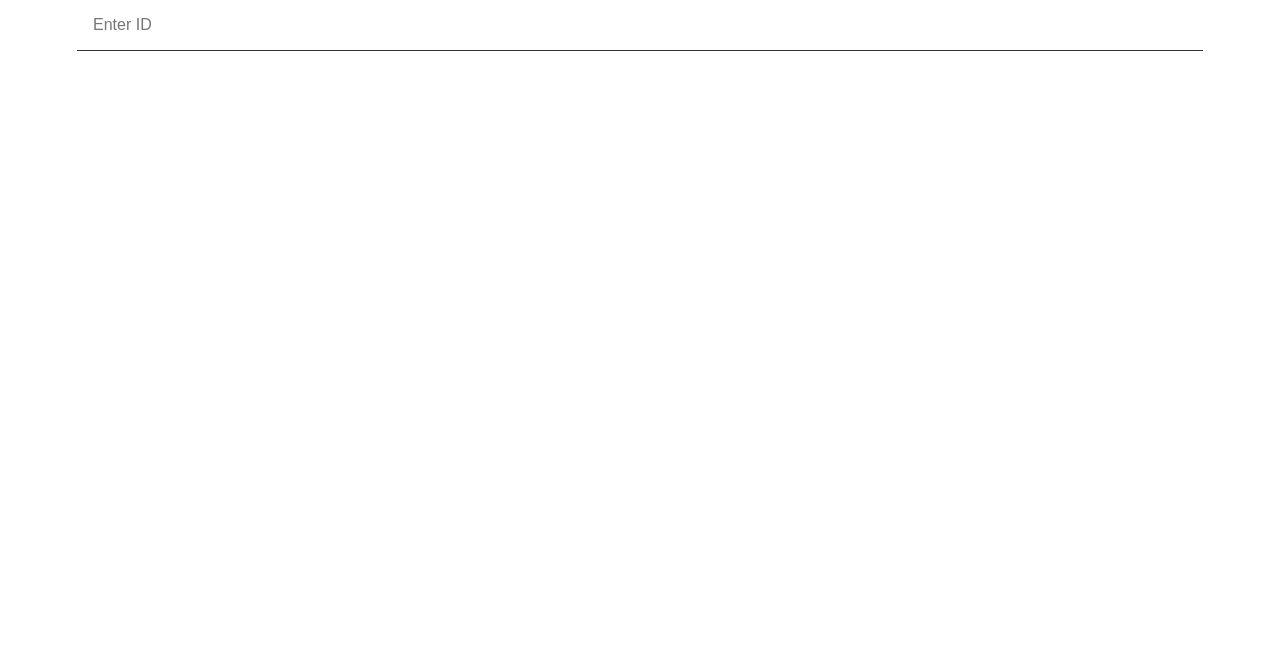
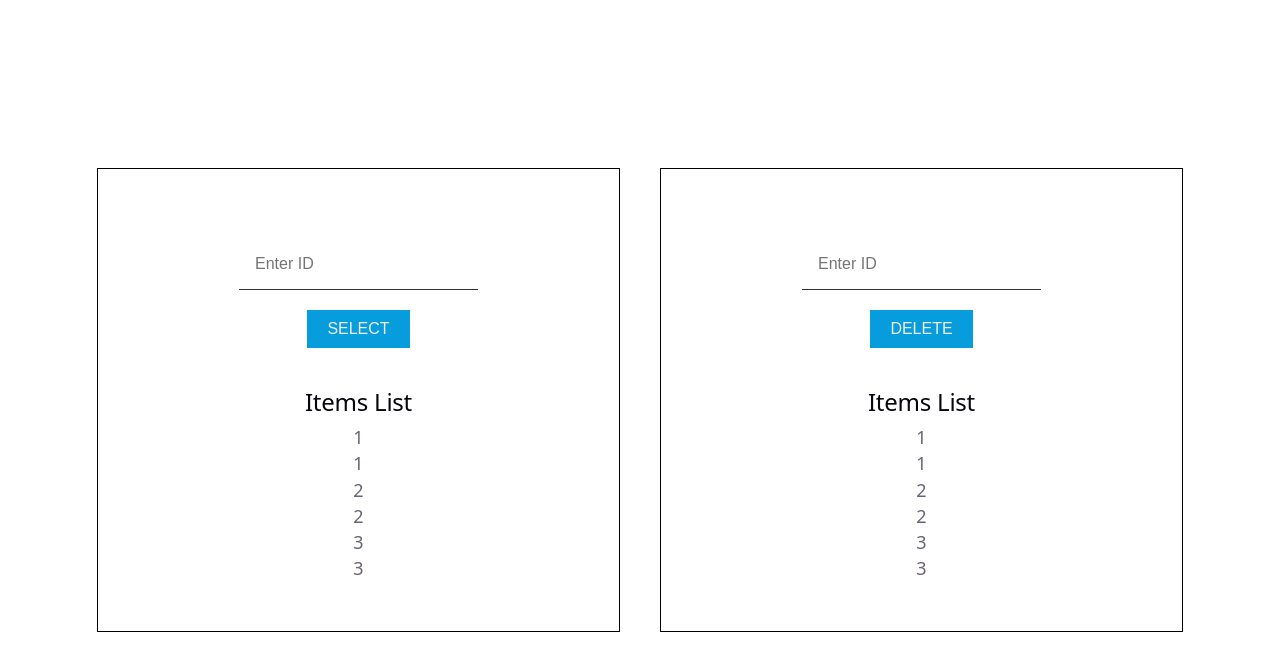
Before and after one commit to Empty-Developer/Item-List-Express-React, a React (Vite) app in the folder client/: page / in a window 1280 px wide. Shown: the top 670 px of the page. Built offline with nearby package versions, Linux system fonts and the light colour scheme.

Commit message:
Feat(shared): added layout box for items list

```diff
--- a/client/src/App.css
+++ b/client/src/App.css
@@ -0,0 +1,16 @@
+* {
+  padding: 0;
+  margin: 0;
+  box-sizing: border-box;
+}
+
+.container {
+  display: flex;
+  height: 100vh;
+  align-items: center;
+  justify-content: center;
+}
+
+.panel-component {
+  margin: 20px;
+}
--- a/client/src/App.tsx
+++ b/client/src/App.tsx
@@ -1,12 +1,38 @@
 import './App.css'
 import { Input } from './components/ui/input/Input'
+import { Button } from './components/ui/button/Button'
+import Box from './components/shared/box/Box'
+import ListItems from './components/shared/listItems/ListItems'
 
 function App() {
 
   return (
-    <>
-      <Input />
-    </>
+    <div className='container'>
+      {/* left box all items */}
+      <Box>
+        {/* panel */}
+        <div className='panel-component'>
+          <Input />
+          <Button title='SELECT'/>
+        </div>
+        <div>
+          {/* list items */}
+          <ListItems />
+        </div>
+      </Box>
+      {/* right box select items */}
+      <Box>
+        {/* panel */}
+        <div className='panel-component'>
+          <Input />
+          <Button title='DELETE'/>
+        </div>
+        <div>
+          {/* list items */}
+          <ListItems />
+        </div>
+      </Box>
+    </div>
   )
 }
 
--- a/client/src/components/shared/box/Box.css
+++ b/client/src/components/shared/box/Box.css
@@ -0,0 +1,6 @@
+.box-container {
+  padding: 50px;
+  background-color: #ffffff;
+  border: solid 1px #000000;
+  margin: 20px;
+}
--- a/client/src/components/shared/box/Box.tsx
+++ b/client/src/components/shared/box/Box.tsx
@@ -0,0 +1,16 @@
+import React from "react";
+import { Button } from "../../ui/button/Button";
+import { Input } from "../../ui/input/Input";
+import "./Box.css";
+
+interface BoxProps {
+  children?: React.ReactNode;
+}
+
+export default function Box({ children }: BoxProps) {
+  return (
+    <div className="box-container">
+      {children}
+    </div>
+  );
+}
--- a/client/src/components/shared/listItems/ListItems.tsx
+++ b/client/src/components/shared/listItems/ListItems.tsx
@@ -0,0 +1,26 @@
+import React from 'react'
+import './ListItems.css'
+
+export default function ListItems() {
+  const items = [
+    {id: 1, title: '1'},
+    {id: 2, title: '2'},
+    {id: 3, title: '3'},
+  ]
+
+  return (
+    <div>
+      <h2>Items List</h2>
+      <div>
+        {items.map((items) => (
+          <div key={items.id}>
+            <div className=''>
+              <p>{items.id}</p>
+              <p>{items.title}</p>
+            </div>
+          </div>
+        ))}
+      </div>
+    </div>
+  )
+}
--- a/client/src/components/ui/button/Button.css
+++ b/client/src/components/ui/button/Button.css
@@ -4,4 +4,11 @@
   margin: 20px;
   background-color: #079cdc;
   color:#f0f0f0;
+  font-weight: 400;
+  font-size: medium;
+  cursor: pointer;
 }
+.button-ui-component:hover {
+  background-color: #046e9b;
+  transition: ease 0.5s;
+}
--- a/client/src/components/ui/button/Button.tsx
+++ b/client/src/components/ui/button/Button.tsx
@@ -3,7 +3,7 @@ import './Button.css'
 
 interface ButtonProps {
   title: string,
-  onClick: () => void
+  onClick?: () => void
 }
 
 export const Button = ({title, onClick}: ButtonProps) =>{
```
